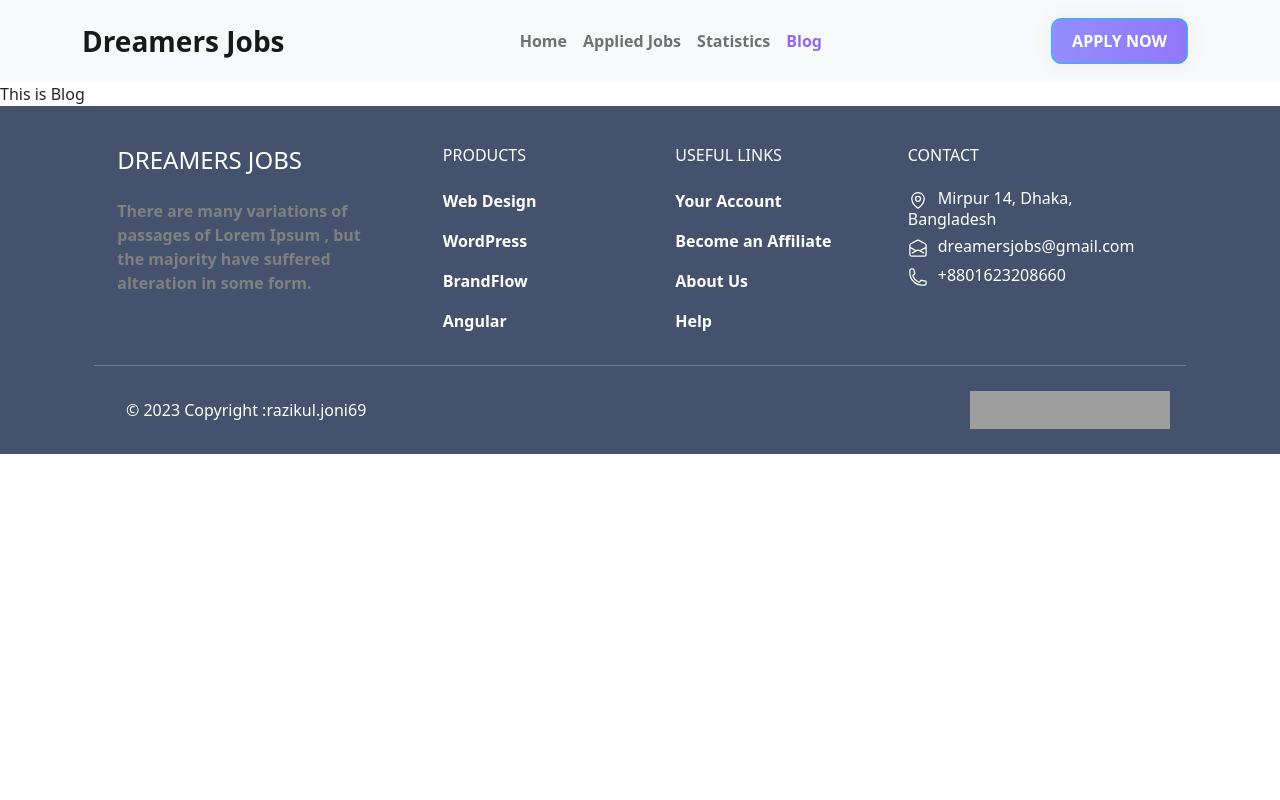
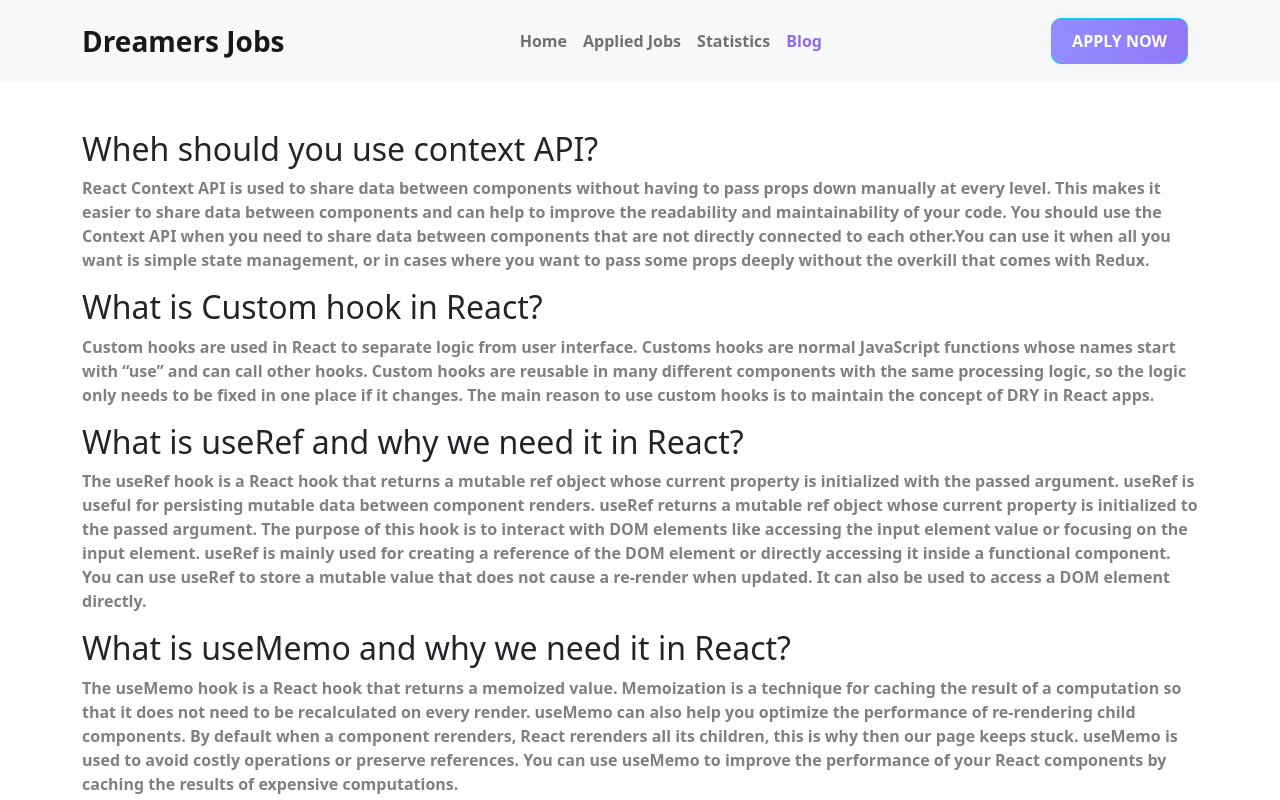
Before and after one commit to razikul-joni69/Dreamersjobs-Client, a React (Vite) app: page /blog in a window 1280 px wide. Shown: the top 800 px of the page. Built offline with nearby package versions, Linux system fonts and the light colour scheme; grey boxes are pictures that could not be loaded.

Commit message:
answered questions and make 404 error page

```diff
--- a/src/components/Blog/Blog.jsx
+++ b/src/components/Blog/Blog.jsx
@@ -1,10 +1,69 @@
-import React from 'react';
-
+import React from "react";
+import { Container } from "react-bootstrap";
 const Blog = () => {
     return (
-        <div>
-            This is Blog
-        </div>
+        <Container className="mt-5 mb-5">
+            <div>
+                <h2>Wheh should you use context API?</h2>
+                <p>
+                    React Context API is used to share data between components
+                    without having to pass props down manually at every level.
+                    This makes it easier to share data between components and
+                    can help to improve the readability and maintainability of
+                    your code. You should use the Context API when you need to
+                    share data between components that are not directly
+                    connected to each other.You can use it when all you want is
+                    simple state management, or in cases where you want to pass
+                    some props deeply without the overkill that comes with
+                    Redux.
+                </p>
+            </div>
+            <div>
+                <h2>What is Custom hook in React?</h2>
+                <p>
+                    Custom hooks are used in React to separate logic from user
+                    interface. Customs hooks are normal JavaScript functions
+                    whose names start with “use” and can call other hooks.
+                    Custom hooks are reusable in many different components with
+                    the same processing logic, so the logic only needs to be
+                    fixed in one place if it changes. The main reason to use
+                    custom hooks is to maintain the concept of DRY in React
+                    apps.
+                </p>
+            </div>
+            <div>
+                <h2>What is useRef and why we need it in React?</h2>
+                <p>
+                    The useRef hook is a React hook that returns a mutable ref
+                    object whose current property is initialized with the passed
+                    argument. useRef is useful for persisting mutable data
+                    between component renders. useRef returns a mutable ref
+                    object whose current property is initialized to the passed
+                    argument. The purpose of this hook is to interact with DOM
+                    elements like accessing the input element value or focusing
+                    on the input element. useRef is mainly used for creating a
+                    reference of the DOM element or directly accessing it inside
+                    a functional component. You can use useRef to store a
+                    mutable value that does not cause a re-render when updated.
+                    It can also be used to access a DOM element directly.
+                </p>
+            </div>
+            <div>
+                <h2>What is useMemo and why we need it in React?</h2>
+                <p>
+                    The useMemo hook is a React hook that returns a memoized
+                    value. Memoization is a technique for caching the result of
+                    a computation so that it does not need to be recalculated on
+                    every render. useMemo can also help you optimize the
+                    performance of re-rendering child components. By default
+                    when a component rerenders, React rerenders all its
+                    children, this is why then our page keeps stuck. useMemo is
+                    used to avoid costly operations or preserve references. You
+                    can use useMemo to improve the performance of your React
+                    components by caching the results of expensive computations.
+                </p>
+            </div>
+        </Container>
     );
 };
 
--- /dev/null
+++ b/src/components/NotFound/NotFound.css
@@ -0,0 +1,34 @@
+.page_404 {
+    padding: 40px 0;
+    background: #fff;
+    font-family: "Arvo", serif;
+}
+
+.page_404 img {
+    width: 100%;
+}
+
+.four_zero_four_bg {
+    background-image: url(https://cdn.dribbble.com/users/285475/screenshots/2083086/dribbble_1.gif);
+    height: 450px;
+    background-position: center;
+}
+
+.four_zero_four_bg h1 {
+    font-size: 80px;
+}
+
+.four_zero_four_bg h3 {
+    font-size: 80px;
+}
+
+.link_404 {
+    color: #fff !important;
+    padding: 10px 20px;
+    background: #39ac31;
+    margin: 20px 0;
+    display: inline-block;
+}
+.contant_box_404 {
+    margin-top: -50px;
+}
--- /dev/null
+++ b/src/components/NotFound/NotFound.jsx
@@ -0,0 +1,33 @@
+import React from "react";
+import { Link } from "react-router-dom";
+import "./NotFound.css";
+
+const NotFound = () => {
+    return (
+        <section className="page_404">
+            <div className="container">
+                <div className="row">
+                    <div className="col-sm-12 ">
+                        <div className="col-sm-10 col-sm-offset-1  text-center">
+                            <div className="four_zero_four_bg">
+                                <h1 className="text-center ">404</h1>
+                            </div>
+
+                            <div className="contant_box_404">
+                                <h3 className="h2">Look like you're lost</h3>
+
+                                <p>The page you are looking for is not avaible!</p>
+
+                                <Link to="/" className="link_404">
+                                    Back To Home
+                                </Link>
+                            </div>
+                        </div>
+                    </div>
+                </div>
+            </div>
+        </section>
+    );
+};
+
+export default NotFound;
--- a/src/main.jsx
+++ b/src/main.jsx
@@ -7,6 +7,7 @@ import Blog from "./components/Blog/Blog.jsx";
 import Home from "./components/Home/Home.jsx";
 import JobDescription from "./components/JobDescription/JobDescription.jsx";
 import Layout from "./components/Layout/Layout.jsx";
+import NotFound from "./components/NotFound/NotFound.jsx";
 import Statistics from "./components/Statistics/Statistics.jsx";
 import "./index.css";
 import allJobsLoader from "./loaders/allJobsLoader.js";
@@ -44,6 +45,10 @@ const router = createBrowserRouter([
             },
         ],
     },
+    {
+        path: "*",
+        element: <NotFound></NotFound>,
+    },
 ]);
 
 ReactDOM.createRoot(document.getElementById("root")).render(
```
